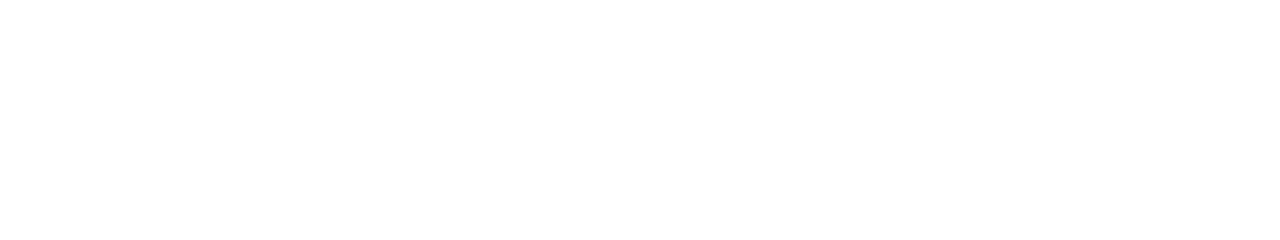
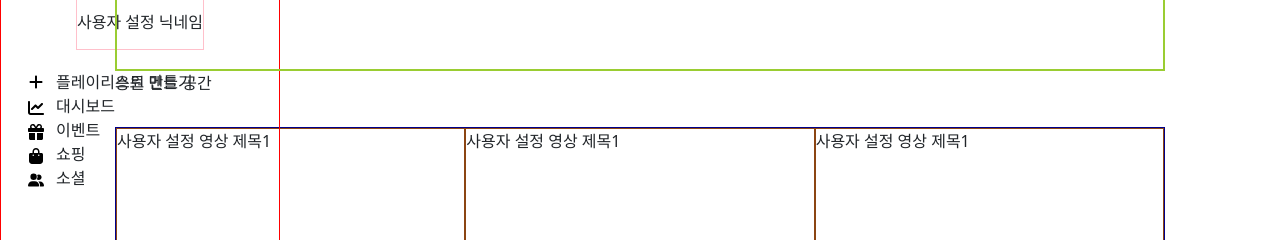
Before and after one commit to hyobin96/1rd-web-project-acorn, a Vue app in the folder front/vue-project/: page /main/side in a window 1280 px wide. Before the commit this address had no page. Shown: the part 144-384 px from the top of the page. Built offline with nearby package versions, Linux system fonts and the light colour scheme.

Commit message:
라우터 조정

```diff
--- a/front/vue-project/src/App.vue
+++ b/front/vue-project/src/App.vue
@@ -1,12 +1,10 @@
 <template>
     <div>
-        <RouterLink :to="{name: 'auth'}" />
         <RouterView />
     </div>
 </template>
 
 <script setup>
-
 </script>
 
 <style scoped>
--- a/front/vue-project/src/components/Sidebar.vue
+++ b/front/vue-project/src/components/Sidebar.vue
@@ -2,44 +2,75 @@
     <nav class="sidebar-container">
         <div id="sidebar">
             <div class="account">
-                <img class="profile-photo" src="https://i.namu.wiki/i/Bge3xnYd4kRe_IKbm2uqxlhQJij2SngwNssjpjaOyOqoRhQlNwLrR2ZiK-JWJ2b99RGcSxDaZ2UCI7fiv4IDDQ.webp"/>
+                <img class="profile-photo"
+                    src="https://i.namu.wiki/i/Bge3xnYd4kRe_IKbm2uqxlhQJij2SngwNssjpjaOyOqoRhQlNwLrR2ZiK-JWJ2b99RGcSxDaZ2UCI7fiv4IDDQ.webp" />
                 <span>사용자 설정 닉네임</span>
             </div>
             <div class="nav-content">
-                <div class="create-playlist"><svg xmlns="http://www.w3.org/2000/svg" viewBox="0 0 448 512" width="16" height="16"><path d="M256 80c0-17.7-14.3-32-32-32s-32 14.3-32 32l0 144L48 224c-17.7 0-32 14.3-32 32s14.3 32 32 32l144 0 0 144c0 17.7 14.3 32 32 32s32-14.3 32-32l0-144 144 0c17.7 0 32-14.3 32-32s-14.3-32-32-32l-144 0 0-144z"/></svg><span>플레이리스트 만들기</span></div>
-                <div class="dashboard"><svg xmlns="http://www.w3.org/2000/svg" viewBox="0 0 512 512" width="16" height="16"><path d="M64 64c0-17.7-14.3-32-32-32S0 46.3 0 64L0 400c0 44.2 35.8 80 80 80l400 0c17.7 0 32-14.3 32-32s-14.3-32-32-32L80 416c-8.8 0-16-7.2-16-16L64 64zm406.6 86.6c12.5-12.5 12.5-32.8 0-45.3s-32.8-12.5-45.3 0L320 210.7l-57.4-57.4c-12.5-12.5-32.8-12.5-45.3 0l-112 112c-12.5 12.5-12.5 32.8 0 45.3s32.8 12.5 45.3 0L240 221.3l57.4 57.4c12.5 12.5 32.8 12.5 45.3 0l128-128z"/></svg>
+                <div class="create-playlist"><svg xmlns="http://www.w3.org/2000/svg" viewBox="0 0 448 512" width="16"
+                        height="16">
+                        <path
+                            d="M256 80c0-17.7-14.3-32-32-32s-32 14.3-32 32l0 144L48 224c-17.7 0-32 14.3-32 32s14.3 32 32 32l144 0 0 144c0 17.7 14.3 32 32 32s32-14.3 32-32l0-144 144 0c17.7 0 32-14.3 32-32s-14.3-32-32-32l-144 0 0-144z" />
+                    </svg><span @click="router.push({name: 'CreatePlayList'})">플레이리스트 만들기</span></div>
+                <div class="dashboard"><svg xmlns="http://www.w3.org/2000/svg" viewBox="0 0 512 512" width="16"
+                        height="16">
+                        <path
+                            d="M64 64c0-17.7-14.3-32-32-32S0 46.3 0 64L0 400c0 44.2 35.8 80 80 80l400 0c17.7 0 32-14.3 32-32s-14.3-32-32-32L80 416c-8.8 0-16-7.2-16-16L64 64zm406.6 86.6c12.5-12.5 12.5-32.8 0-45.3s-32.8-12.5-45.3 0L320 210.7l-57.4-57.4c-12.5-12.5-32.8-12.5-45.3 0l-112 112c-12.5 12.5-12.5 32.8 0 45.3s32.8 12.5 45.3 0L240 221.3l57.4 57.4c12.5 12.5 32.8 12.5 45.3 0l128-128z" />
+                    </svg>
                     <span>대시보드</span>
                 </div>
-                <div class="event-page"><svg xmlns="http://www.w3.org/2000/svg" viewBox="0 0 512 512" width="16" height="16"><path d="M190.5 68.8L225.3 128l-1.3 0-72 0c-22.1 0-40-17.9-40-40s17.9-40 40-40l2.2 0c14.9 0 28.8 7.9 36.3 20.8zM64 88c0 14.4 3.5 28 9.6 40L32 128c-17.7 0-32 14.3-32 32l0 64c0 17.7 14.3 32 32 32l448 0c17.7 0 32-14.3 32-32l0-64c0-17.7-14.3-32-32-32l-41.6 0c6.1-12 9.6-25.6 9.6-40c0-48.6-39.4-88-88-88l-2.2 0c-31.9 0-61.5 16.9-77.7 44.4L256 85.5l-24.1-41C215.7 16.9 186.1 0 154.2 0L152 0C103.4 0 64 39.4 64 88zm336 0c0 22.1-17.9 40-40 40l-72 0-1.3 0 34.8-59.2C329.1 55.9 342.9 48 357.8 48l2.2 0c22.1 0 40 17.9 40 40zM32 288l0 176c0 26.5 21.5 48 48 48l144 0 0-224L32 288zM288 512l144 0c26.5 0 48-21.5 48-48l0-176-192 0 0 224z"/></svg>
+                <div class="event-page"><svg xmlns="http://www.w3.org/2000/svg" viewBox="0 0 512 512" width="16"
+                        height="16">
+                        <path
+                            d="M190.5 68.8L225.3 128l-1.3 0-72 0c-22.1 0-40-17.9-40-40s17.9-40 40-40l2.2 0c14.9 0 28.8 7.9 36.3 20.8zM64 88c0 14.4 3.5 28 9.6 40L32 128c-17.7 0-32 14.3-32 32l0 64c0 17.7 14.3 32 32 32l448 0c17.7 0 32-14.3 32-32l0-64c0-17.7-14.3-32-32-32l-41.6 0c6.1-12 9.6-25.6 9.6-40c0-48.6-39.4-88-88-88l-2.2 0c-31.9 0-61.5 16.9-77.7 44.4L256 85.5l-24.1-41C215.7 16.9 186.1 0 154.2 0L152 0C103.4 0 64 39.4 64 88zm336 0c0 22.1-17.9 40-40 40l-72 0-1.3 0 34.8-59.2C329.1 55.9 342.9 48 357.8 48l2.2 0c22.1 0 40 17.9 40 40zM32 288l0 176c0 26.5 21.5 48 48 48l144 0 0-224L32 288zM288 512l144 0c26.5 0 48-21.5 48-48l0-176-192 0 0 224z" />
+                    </svg>
                     <span>이벤트</span>
                 </div>
-                <div class="shopping-page"><svg xmlns="http://www.w3.org/2000/svg" viewBox="0 0 448 512" width="16" height="16"><path d="M160 112c0-35.3 28.7-64 64-64s64 28.7 64 64l0 48-128 0 0-48zm-48 48l-64 0c-26.5 0-48 21.5-48 48L0 416c0 53 43 96 96 96l256 0c53 0 96-43 96-96l0-208c0-26.5-21.5-48-48-48l-64 0 0-48C336 50.1 285.9 0 224 0S112 50.1 112 112l0 48zm24 48a24 24 0 1 1 0 48 24 24 0 1 1 0-48zm152 24a24 24 0 1 1 48 0 24 24 0 1 1 -48 0z"/></svg>
+                <div class="shopping-page"><svg xmlns="http://www.w3.org/2000/svg" viewBox="0 0 448 512" width="16"
+                        height="16">
+                        <path
+                            d="M160 112c0-35.3 28.7-64 64-64s64 28.7 64 64l0 48-128 0 0-48zm-48 48l-64 0c-26.5 0-48 21.5-48 48L0 416c0 53 43 96 96 96l256 0c53 0 96-43 96-96l0-208c0-26.5-21.5-48-48-48l-64 0 0-48C336 50.1 285.9 0 224 0S112 50.1 112 112l0 48zm24 48a24 24 0 1 1 0 48 24 24 0 1 1 0-48zm152 24a24 24 0 1 1 48 0 24 24 0 1 1 -48 0z" />
+                    </svg>
                     <span>쇼핑</span>
                 </div>
-                <div class="challenge-age"><svg xmlns="http://www.w3.org/2000/svg" viewBox="0 0 640 512" width="16" height="16"><path d="M96 128a128 128 0 1 1 256 0A128 128 0 1 1 96 128zM0 482.3C0 383.8 79.8 304 178.3 304l91.4 0C368.2 304 448 383.8 448 482.3c0 16.4-13.3 29.7-29.7 29.7L29.7 512C13.3 512 0 498.7 0 482.3zM609.3 512l-137.8 0c5.4-9.4 8.6-20.3 8.6-32l0-8c0-60.7-27.1-115.2-69.8-151.8c2.4-.1 4.7-.2 7.1-.2l61.4 0C567.8 320 640 392.2 640 481.3c0 17-13.8 30.7-30.7 30.7zM432 256c-31 0-59-12.6-79.3-32.9C372.4 196.5 384 163.6 384 128c0-26.8-6.6-52.1-18.3-74.3C384.3 40.1 407.2 32 432 32c61.9 0 112 50.1 112 112s-50.1 112-112 112z"/></svg>
+                <div class="challenge-age"><svg xmlns="http://www.w3.org/2000/svg" viewBox="0 0 640 512" width="16"
+                        height="16">
+                        <path
+                            d="M96 128a128 128 0 1 1 256 0A128 128 0 1 1 96 128zM0 482.3C0 383.8 79.8 304 178.3 304l91.4 0C368.2 304 448 383.8 448 482.3c0 16.4-13.3 29.7-29.7 29.7L29.7 512C13.3 512 0 498.7 0 482.3zM609.3 512l-137.8 0c5.4-9.4 8.6-20.3 8.6-32l0-8c0-60.7-27.1-115.2-69.8-151.8c2.4-.1 4.7-.2 7.1-.2l61.4 0C567.8 320 640 392.2 640 481.3c0 17-13.8 30.7-30.7 30.7zM432 256c-31 0-59-12.6-79.3-32.9C372.4 196.5 384 163.6 384 128c0-26.8-6.6-52.1-18.3-74.3C384.3 40.1 407.2 32 432 32c61.9 0 112 50.1 112 112s-50.1 112-112 112z" />
+                    </svg>
                     <span>소셜</span>
                 </div>
             </div>
             <div class="user-menu">
-                <div class="mypage"><svg xmlns="http://www.w3.org/2000/svg" viewBox="0 0 512 512" width="16" height="16"><path d="M495.9 166.6c3.2 8.7 .5 18.4-6.4 24.6l-43.3 39.4c1.1 8.3 1.7 16.8 1.7 25.4s-.6 17.1-1.7 25.4l43.3 39.4c6.9 6.2 9.6 15.9 6.4 24.6c-4.4 11.9-9.7 23.3-15.8 34.3l-4.7 8.1c-6.6 11-14 21.4-22.1 31.2c-5.9 7.2-15.7 9.6-24.5 6.8l-55.7-17.7c-13.4 10.3-28.2 18.9-44 25.4l-12.5 57.1c-2 9.1-9 16.3-18.2 17.8c-13.8 2.3-28 3.5-42.5 3.5s-28.7-1.2-42.5-3.5c-9.2-1.5-16.2-8.7-18.2-17.8l-12.5-57.1c-15.8-6.5-30.6-15.1-44-25.4L83.1 425.9c-8.8 2.8-18.6 .3-24.5-6.8c-8.1-9.8-15.5-20.2-22.1-31.2l-4.7-8.1c-6.1-11-11.4-22.4-15.8-34.3c-3.2-8.7-.5-18.4 6.4-24.6l43.3-39.4C64.6 273.1 64 264.6 64 256s.6-17.1 1.7-25.4L22.4 191.2c-6.9-6.2-9.6-15.9-6.4-24.6c4.4-11.9 9.7-23.3 15.8-34.3l4.7-8.1c6.6-11 14-21.4 22.1-31.2c5.9-7.2 15.7-9.6 24.5-6.8l55.7 17.7c13.4-10.3 28.2-18.9 44-25.4l12.5-57.1c2-9.1 9-16.3 18.2-17.8C227.3 1.2 241.5 0 256 0s28.7 1.2 42.5 3.5c9.2 1.5 16.2 8.7 18.2 17.8l12.5 57.1c15.8 6.5 30.6 15.1 44 25.4l55.7-17.7c8.8-2.8 18.6-.3 24.5 6.8c8.1 9.8 15.5 20.2 22.1 31.2l4.7 8.1c6.1 11 11.4 22.4 15.8 34.3zM256 336a80 80 0 1 0 0-160 80 80 0 1 0 0 160z"/></svg><span>마이페이지</span></div>
-                <div class="logout"><svg xmlns="http://www.w3.org/2000/svg" viewBox="0 0 512 512" width="16" height="16"><path d="M502.6 278.6c12.5-12.5 12.5-32.8 0-45.3l-128-128c-12.5-12.5-32.8-12.5-45.3 0s-12.5 32.8 0 45.3L402.7 224 192 224c-17.7 0-32 14.3-32 32s14.3 32 32 32l210.7 0-73.4 73.4c-12.5 12.5-12.5 32.8 0 45.3s32.8 12.5 45.3 0l128-128zM160 96c17.7 0 32-14.3 32-32s-14.3-32-32-32L96 32C43 32 0 75 0 128L0 384c0 53 43 96 96 96l64 0c17.7 0 32-14.3 32-32s-14.3-32-32-32l-64 0c-17.7 0-32-14.3-32-32l0-256c0-17.7 14.3-32 32-32l64 0z"/></svg><span>로그아웃</span></div>
+                <div class="mypage"><svg xmlns="http://www.w3.org/2000/svg" viewBox="0 0 512 512" width="16"
+                        height="16">
+                        <path
+                            d="M495.9 166.6c3.2 8.7 .5 18.4-6.4 24.6l-43.3 39.4c1.1 8.3 1.7 16.8 1.7 25.4s-.6 17.1-1.7 25.4l43.3 39.4c6.9 6.2 9.6 15.9 6.4 24.6c-4.4 11.9-9.7 23.3-15.8 34.3l-4.7 8.1c-6.6 11-14 21.4-22.1 31.2c-5.9 7.2-15.7 9.6-24.5 6.8l-55.7-17.7c-13.4 10.3-28.2 18.9-44 25.4l-12.5 57.1c-2 9.1-9 16.3-18.2 17.8c-13.8 2.3-28 3.5-42.5 3.5s-28.7-1.2-42.5-3.5c-9.2-1.5-16.2-8.7-18.2-17.8l-12.5-57.1c-15.8-6.5-30.6-15.1-44-25.4L83.1 425.9c-8.8 2.8-18.6 .3-24.5-6.8c-8.1-9.8-15.5-20.2-22.1-31.2l-4.7-8.1c-6.1-11-11.4-22.4-15.8-34.3c-3.2-8.7-.5-18.4 6.4-24.6l43.3-39.4C64.6 273.1 64 264.6 64 256s.6-17.1 1.7-25.4L22.4 191.2c-6.9-6.2-9.6-15.9-6.4-24.6c4.4-11.9 9.7-23.3 15.8-34.3l4.7-8.1c6.6-11 14-21.4 22.1-31.2c5.9-7.2 15.7-9.6 24.5-6.8l55.7 17.7c13.4-10.3 28.2-18.9 44-25.4l12.5-57.1c2-9.1 9-16.3 18.2-17.8C227.3 1.2 241.5 0 256 0s28.7 1.2 42.5 3.5c9.2 1.5 16.2 8.7 18.2 17.8l12.5 57.1c15.8 6.5 30.6 15.1 44 25.4l55.7-17.7c8.8-2.8 18.6-.3 24.5 6.8c8.1 9.8 15.5 20.2 22.1 31.2l4.7 8.1c6.1 11 11.4 22.4 15.8 34.3zM256 336a80 80 0 1 0 0-160 80 80 0 1 0 0 160z" />
+                    </svg><span>마이페이지</span></div>
+                <div class="logout"><svg xmlns="http://www.w3.org/2000/svg" viewBox="0 0 512 512" width="16"
+                        height="16">
+                        <path
+                            d="M502.6 278.6c12.5-12.5 12.5-32.8 0-45.3l-128-128c-12.5-12.5-32.8-12.5-45.3 0s-12.5 32.8 0 45.3L402.7 224 192 224c-17.7 0-32 14.3-32 32s14.3 32 32 32l210.7 0-73.4 73.4c-12.5 12.5-12.5 32.8 0 45.3s32.8 12.5 45.3 0l128-128zM160 96c17.7 0 32-14.3 32-32s-14.3-32-32-32L96 32C43 32 0 75 0 128L0 384c0 53 43 96 96 96l64 0c17.7 0 32-14.3 32-32s-14.3-32-32-32l-64 0c-17.7 0-32-14.3-32-32l0-256c0-17.7 14.3-32 32-32l64 0z" />
+                    </svg><span>로그아웃</span></div>
             </div>
         </div>
     </nav>
 </template>
 
 <script setup>
-
+import {useRouter} from 'vue-router'
+const router = useRouter()
 </script>
 
 <style scoped>
-html, body {
+html,
+body {
     height: 100%;
     margin: 0;
     padding: 0;
 }
 
-.sidebar-container{
+.sidebar-container {
     width: 280px;
     height: 100vh;
     border: 1px solid red;
@@ -48,7 +79,7 @@ html, body {
     padding-right: 12px;
 }
 
-#sidebar{
+#sidebar {
     display: flex;
     flex-direction: column;
     justify-content: space-between;
@@ -59,33 +90,35 @@ html, body {
     border: 1px solid violet;
 } */
 
-.profile-photo{
+.profile-photo {
     width: 100px;
     height: 100px;
     margin-bottom: 12px;
 }
 
-.account{
+.account {
     display: flex;
     flex-direction: column;
     margin: 0 auto;
     padding-top: 40px;
     border: 1px solid pink;
-    align-items: center; /*가운데 정렬*/
+    align-items: center;
+    /*가운데 정렬*/
     padding-bottom: 15px;
     margin-bottom: 20px;
 }
-.nav-content > .create-playlist {
+
+.nav-content>.create-playlist {
     display: flex;
     align-items: center;
 }
 
-.nav-content > div > svg{
+.nav-content>div>svg {
     margin-left: 15px;
     /* border: 1px solid brown; */
 }
 
-.nav-content > div > span{
+.nav-content>div>span {
     font-size: 16px;
     /* font-weight: 700; */
     height: 24px;
@@ -97,11 +130,11 @@ html, body {
     margin-bottom: 30px;
 }
 
-.user-menu > div > svg{
+.user-menu>div>svg {
     margin-left: 15px;
 }
 
-.user-menu > div > span{
+.user-menu>div>span {
     font-size: 16px;
     /* font-weight: 700; */
     height: 24px;
--- a/front/vue-project/src/router/index.js
+++ b/front/vue-project/src/router/index.js
@@ -8,11 +8,12 @@ const router = createRouter({
   routes: [
     {
       path: '/',
+      redirect: '/login',
       name: 'auth',
       component: () => import('../views/AuthView.vue'),
       children:[
         {
-          path: '',
+          path: 'login',
           name: 'login',
           component: () => import('../components/AuthLoginForm.vue'),
         },
@@ -30,14 +31,14 @@ const router = createRouter({
     },
     {
       path: '/main',
-      name: 'Main',
+      name: 'main',
       component: MainView,
       children: [
         {
-          path: '',
+          path: 'side',
           name: 'sidebar',
           component: Sidebar
-        }
+        },
       ]
     }
   ],
--- a/front/vue-project/src/views/AuthView.vue
+++ b/front/vue-project/src/views/AuthView.vue
@@ -1,7 +1,6 @@
 <template>
     <div class="d-flex min-vh-100 align-items-center">
         <div class="container text-center p-4 border rounded shadow" style="max-width: 400px;">
-            <RouterLink :to="{ name: 'login' }" />
             <RouterView />
         </div>
     </div>
```
Also changed, not shown: front/vue-project/src/components/AuthLoginForm.vue (+10 -1 lines), front/vue-project/src/stores/user.js (+4 -4 lines).
